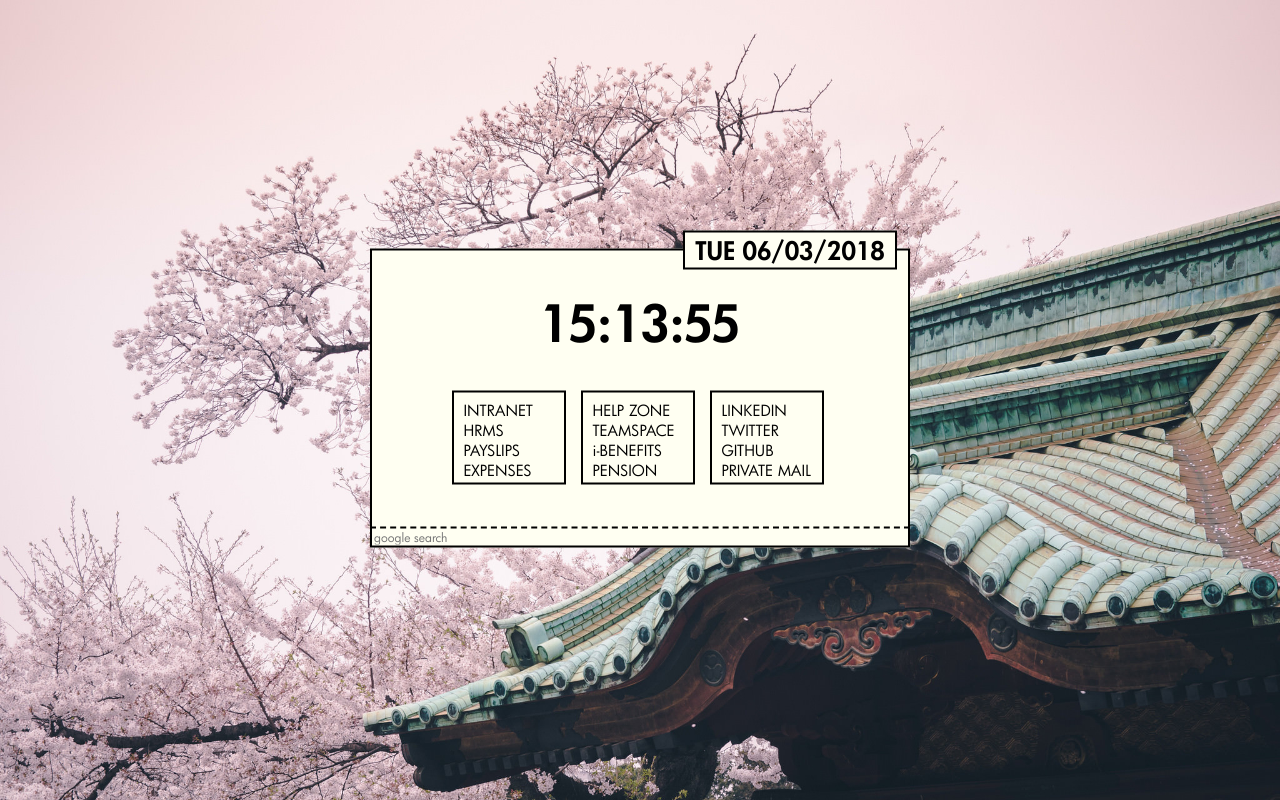
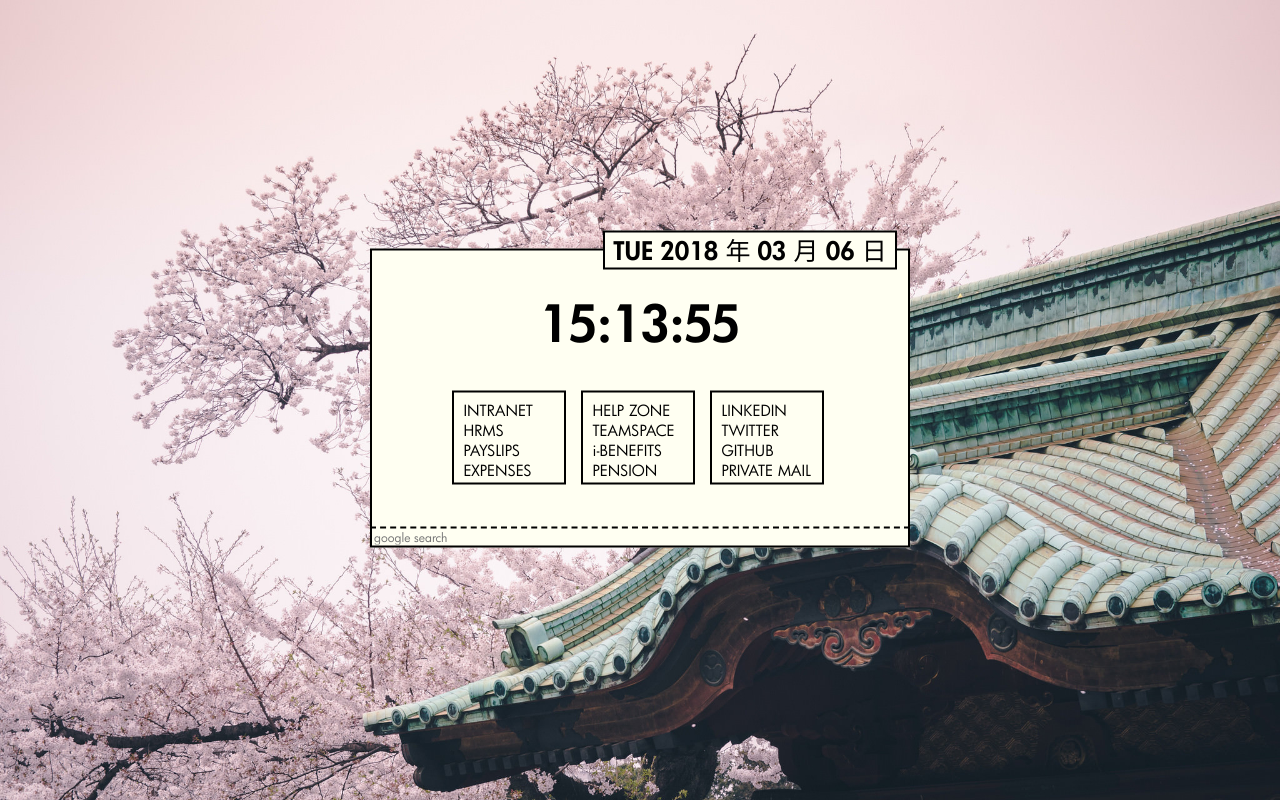
Before and after one commit to Sam1066/workstart-two, a plain HTML site: page index.html in a window 1280 px wide. Drawn offline with Linux system fonts and the light colour scheme.

Commit message:
weeb'd up

```diff
--- a/index.html
+++ b/index.html
@@ -61,9 +61,9 @@
 						    var m = new Date();
 						    var dateString =
 						      (days[ m.getDay() ]) + " " +
-						      ("0" + m.getDate()).slice(-2) + "/" +
-						      ("0" + (m.getMonth()+1)).slice(-2) +"/"+
-						      m.getFullYear();
+						      m.getFullYear() + " 年 " +
+						      ("0" + (m.getMonth()+1)).slice(-2) +" 月 "+
+						      ("0" + m.getDate()).slice(-2) + " 日";
 
 						    // set the content of the element with the ID time to the formatted string
 						    document.getElementById('date').innerHTML = dateString;
--- a/style.css
+++ b/style.css
@@ -116,8 +116,8 @@ body{
 	font-size:25px;
 	position:absolute;
 	top:-20px;
-	width: 200px;
-	left: 300px;
+	width: 280px;
+	left: 220px;
 	right: 0px;
 	margin-left:auto;
 	margin-right:auto;
```
